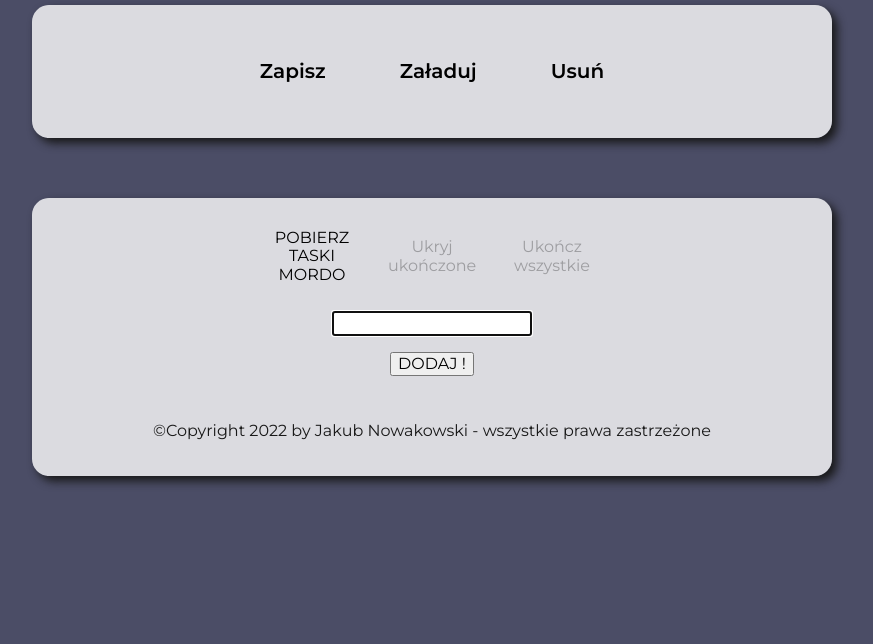
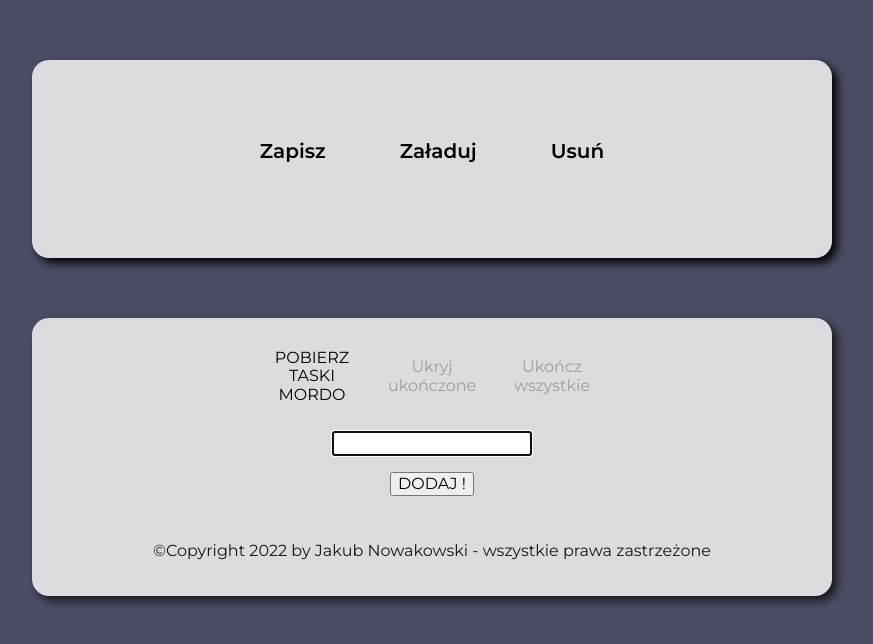
Before and after one commit to Jacob-Isaac/NewTaskListReact, a React (Create React App) app: page / in a window 1280 px wide. Shown: the top 644 px of the page, without its empty margins (208-1081 px from the left). Built offline with nearby package versions, Linux system fonts and the light colour scheme.

Commit message:
cosmetic changes / added title

```diff
--- a/src/common/Header/index.js
+++ b/src/common/Header/index.js
@@ -1,9 +1,9 @@
-import { NavigationBox, Button } from "./styled";
+import { NavigationBox, Buttons, Button } from "./styled";
 
-const Header = () => (
-  <header>
-    <NavigationBox>
-      {/* StandardBox */}
+const Header = ({ title }) => (
+  <NavigationBox name="StandardBox">
+    {title}
+    <Buttons>
       <Button>
         <span>Zapisz</span>
       </Button>
@@ -13,8 +13,8 @@ const Header = () => (
       <Button>
         <span>Usuń</span>
       </Button>
-    </NavigationBox>
-  </header>
+    </Buttons>
+  </NavigationBox>
 );
 
 export default Header;
--- a/src/common/Header/styled.js
+++ b/src/common/Header/styled.js
@@ -1,17 +1,13 @@
 import { StandardBox } from "../../styled";
 import styled from "styled-components";
 
-export const NavigationBox = styled.div`
-  ${StandardBox}
+export const Buttons = styled.div`
   text-align: center;
   padding: 20px;
   margin-top: 5px;
   margin-bottom: 40px;
-  background-color: rgb(255 255 255 / 80%);
   min-width: 250px;
   @media (max-width: 800px) {
-    box-shadow: 5px 5px 10px;
-    background-color: rgb(255 255 255 / 80%);
     display: flex;
     flex-direction: column;
     justify-content: space-between;
@@ -24,7 +20,6 @@ export const Button = styled.button`
   margin-left: 22px;
   margin-right: 22px;
   margin-top: 20px;
-  margin-bottom: 20px;
   padding: 15px;
   font-family: "Montserrat", cursive, sans-serif;
   font-size: 20px;
@@ -41,3 +36,11 @@ export const Button = styled.button`
     transform: scale(0.8);
   }
 `;
+
+export const NavigationBox = styled.header`
+${StandardBox}
+font-family: "Montserrat", cursive, sans-serif;
+  font-size: 30px;
+  color: black;
+  font-weight: bolder;
+`;
```
